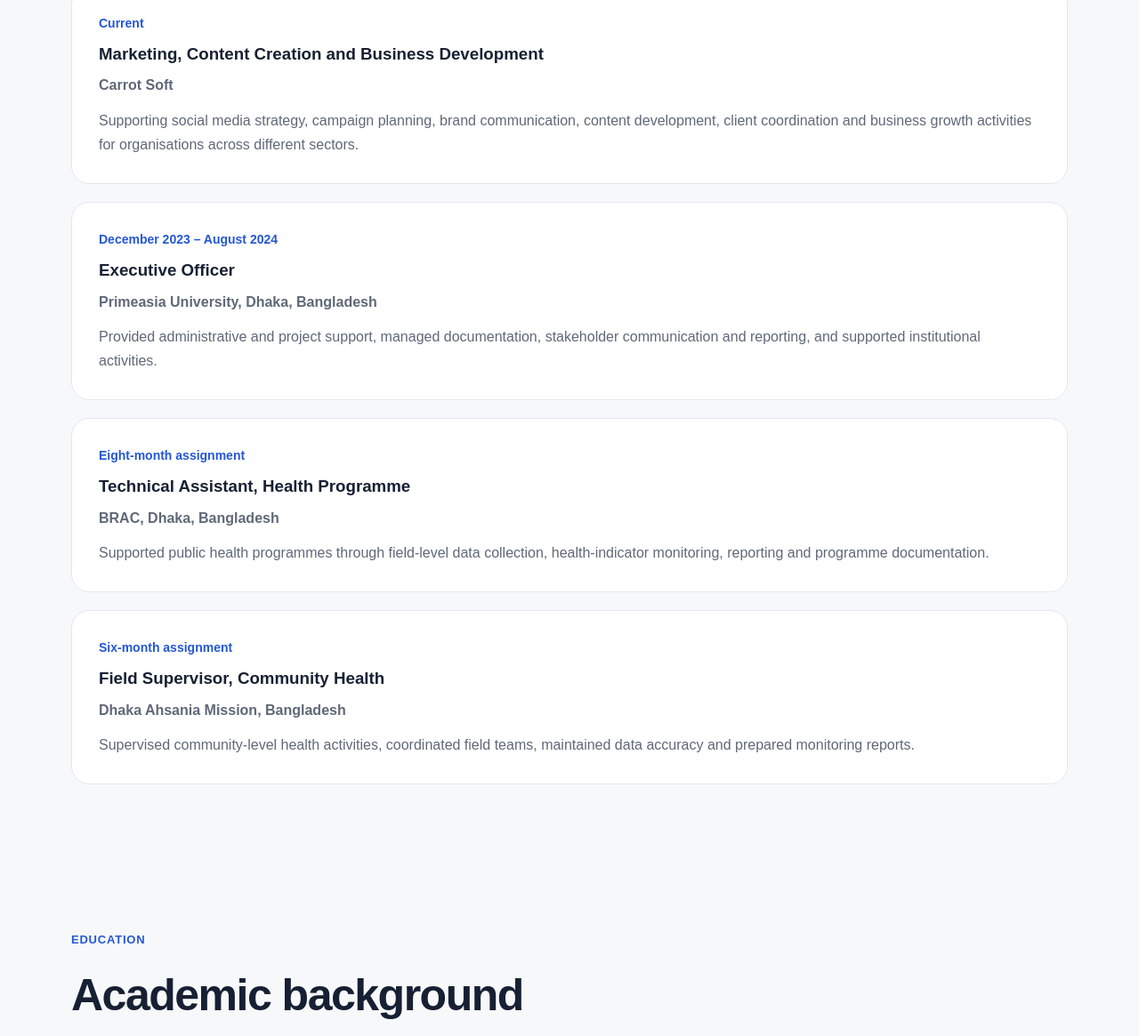
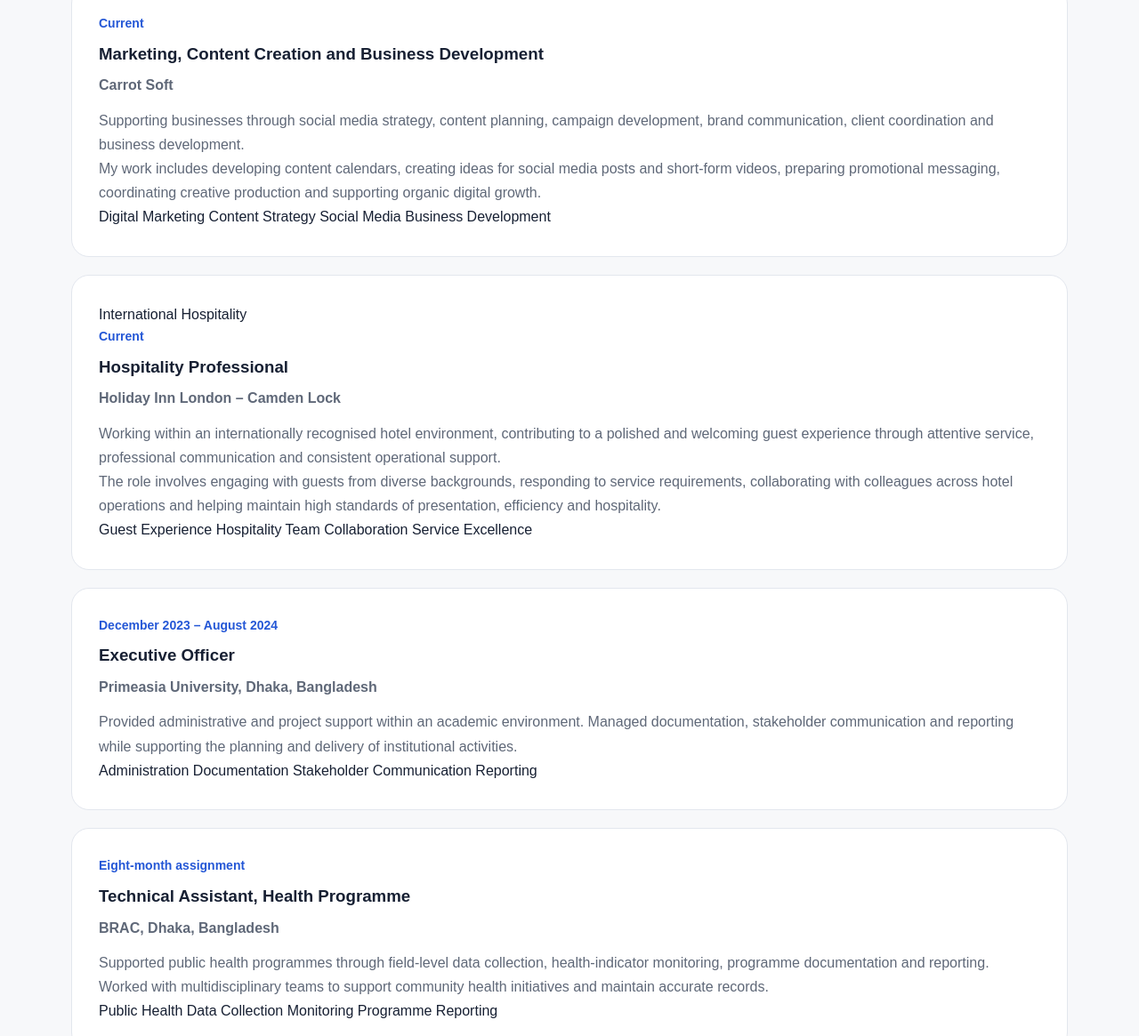
Before and after one commit to ahmedraselofficial/ahmedraselofficial.github.io, a plain HTML site: page index.html in a window 1280 px wide. Shown: the part 2185-3350 px from the top of the page at 89% size. Drawn offline with Linux system fonts and the light colour scheme.

Commit message:
Revise experience section with updated roles
Updated the experience section with new roles and descriptions, including changes to titles and responsibilities.

```diff
--- a/index.html
+++ b/index.html
@@ -536,58 +536,143 @@
 
     <div class="section-heading">
       <span>Experience</span>
-        <h2>Professional background</h2>
+      <h2>Professional journey</h2>
     </div>
 
     <div class="timeline">
 
+      <!-- Carrot Soft -->
       <article class="timeline-item">
         <div class="date">Current</div>
+
         <h3>Marketing, Content Creation and Business Development</h3>
+
         <h4>Carrot Soft</h4>
+
         <p>
-            Supporting social media strategy, campaign planning, brand
-            communication, content development, client coordination and business
-            growth activities for organisations across different sectors.
+          Supporting businesses through social media strategy, content planning,
+          campaign development, brand communication, client coordination and
+          business development.
         </p>
+
+        <p>
+          My work includes developing content calendars, creating ideas for
+          social media posts and short-form videos, preparing promotional
+          messaging, coordinating creative production and supporting organic
+          digital growth.
+        </p>
+
+        <div class="experience-tags">
+          <span>Digital Marketing</span>
+          <span>Content Strategy</span>
+          <span>Social Media</span>
+          <span>Business Development</span>
+        </div>
       </article>
 
+      <!-- Holiday Inn Camden Lock -->
+      <article class="timeline-item featured-experience">
+        <div class="premium-label">International Hospitality</div>
+
+        <div class="date">Current</div>
+
+        <h3>Hospitality Professional</h3>
+
+        <h4>Holiday Inn London – Camden Lock</h4>
+
+        <p>
+          Working within an internationally recognised hotel environment,
+          contributing to a polished and welcoming guest experience through
+          attentive service, professional communication and consistent
+          operational support.
+        </p>
+
+        <p>
+          The role involves engaging with guests from diverse backgrounds,
+          responding to service requirements, collaborating with colleagues
+          across hotel operations and helping maintain high standards of
+          presentation, efficiency and hospitality.
+        </p>
+
+        <div class="experience-tags premium-tags">
+          <span>Guest Experience</span>
+          <span>Hospitality</span>
+          <span>Team Collaboration</span>
+          <span>Service Excellence</span>
+        </div>
+      </article>
+
+      <!-- Primeasia University -->
       <article class="timeline-item">
         <div class="date">December 2023 – August 2024</div>
+
         <h3>Executive Officer</h3>
+
         <h4>Primeasia University, Dhaka, Bangladesh</h4>
+
         <p>
-            Provided administrative and project support, managed documentation,
-            stakeholder communication and reporting, and supported institutional
+          Provided administrative and project support within an academic
+          environment. Managed documentation, stakeholder communication and
+          reporting while supporting the planning and delivery of institutional
           activities.
         </p>
+
+        <div class="experience-tags">
+          <span>Administration</span>
+          <span>Documentation</span>
+          <span>Stakeholder Communication</span>
+          <span>Reporting</span>
+        </div>
       </article>
 
+      <!-- BRAC -->
       <article class="timeline-item">
         <div class="date">Eight-month assignment</div>
+
         <h3>Technical Assistant, Health Programme</h3>
+
         <h4>BRAC, Dhaka, Bangladesh</h4>
+
         <p>
-            Supported public health programmes through field-level data
-            collection, health-indicator monitoring, reporting and programme
-            documentation.
+          Supported public health programmes through field-level data collection,
+          health-indicator monitoring, programme documentation and reporting.
+          Worked with multidisciplinary teams to support community health
+          initiatives and maintain accurate records.
         </p>
+
+        <div class="experience-tags">
+          <span>Public Health</span>
+          <span>Data Collection</span>
+          <span>Monitoring</span>
+          <span>Programme Reporting</span>
+        </div>
       </article>
 
+      <!-- Dhaka Ahsania Mission -->
       <article class="timeline-item">
         <div class="date">Six-month assignment</div>
+
         <h3>Field Supervisor, Community Health</h3>
+
         <h4>Dhaka Ahsania Mission, Bangladesh</h4>
+
         <p>
-            Supervised community-level health activities, coordinated field
-            teams, maintained data accuracy and prepared monitoring reports.
+          Supervised community-level public health activities, coordinated field
+          staff, supported health-awareness programmes and maintained data
+          accuracy. Prepared reports for monitoring and evaluation activities.
         </p>
+
+        <div class="experience-tags">
+          <span>Field Supervision</span>
+          <span>Community Health</span>
+          <span>Team Coordination</span>
+          <span>Monitoring and Evaluation</span>
+        </div>
       </article>
 
     </div>
   </div>
 </section>
-
   <section id="education">
     <div class="container">
 
```
Lines whose indentation alone changed are shown as unchanged.
